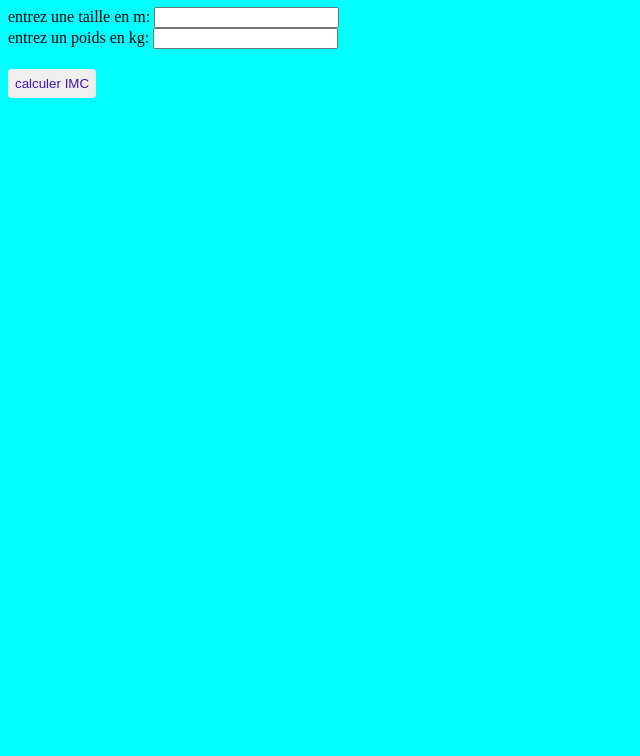
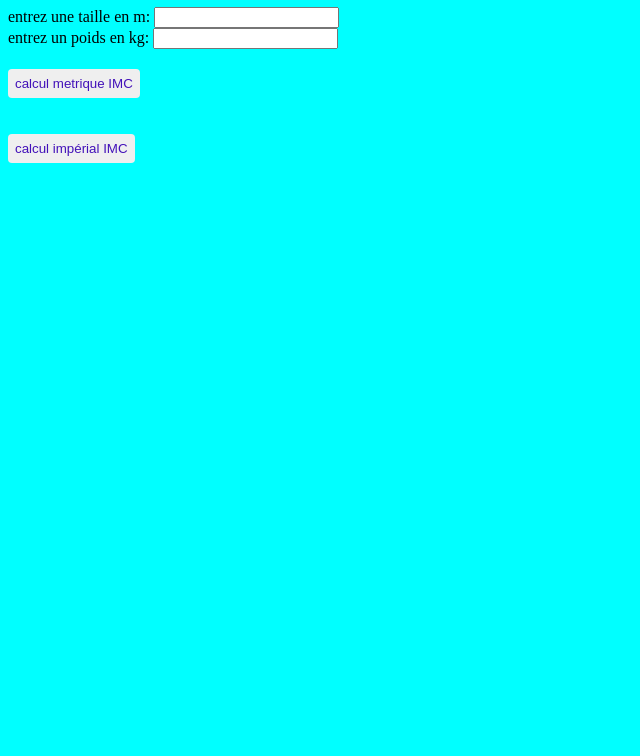
Before and after one commit to robertsergo/projet_continue_web, a plain HTML site: page index.html in a window 1280 px wide. Shown: the part 73-829 px from the top of the page, without its empty margins (0-640 px from the left). Drawn offline with Linux system fonts and the light colour scheme.

Commit message:
ajout de conversion imperial

```diff
--- a/imc.js
+++ b/imc.js
@@ -1,4 +1,4 @@
-function calculer_imc(){
+function calcul_metric_imc(){
 
     let taille = document.querySelector("#taille").value
     let poids = document.querySelector("#poids").value
@@ -11,14 +11,13 @@ function calculer_imc(){
 }
 
 
-function ma_fonction(){
-    let taille = 1.8
-    let poids = 75
-    let imc = poids/(taille*taille)
-    //document.write("imc = "+imc)
-    document.querySelector("#resultat").innerHTML = taille
-    document.getElementById('resultat').innerHTML = poids;
-
+function calcul_imperial_imc(){
+    let taille_metre = document.querySelector("#taille").value
+    let poids_kg = document.querySelector("#poids").value
+    taille_pouce = taille_metre * 39.3700787
+    poids_livre = poids_kg * 2.2
+    imc = (poids_livre / (taille_pouce * taille_pouce)) * 703
+    document.querySelector("#resultat").innerHTML = imc
 }
 
 
--- a/index.html
+++ b/index.html
@@ -33,18 +33,17 @@
     </h2>
 
     <div id="boutton_imc">
-        <input type = "button" value = "calculer IMC" id = "id2" onclick = "calculer_imc()"/>
+        <input type = "button" value = "calcul metrique IMC" id = "id2" onclick = "calcul_metric_imc()"/>
+
+    </div>
+    <br><br>
+
+    <div id="boutton_imc">
+        <input type = "button" value = "calcul impérial IMC" id = "id2" onclick = "calcul_imperial_imc()"/>
 
     </div>
 
 
 
-
-
-
-
-
-
-
 </body>
 </html>
```
